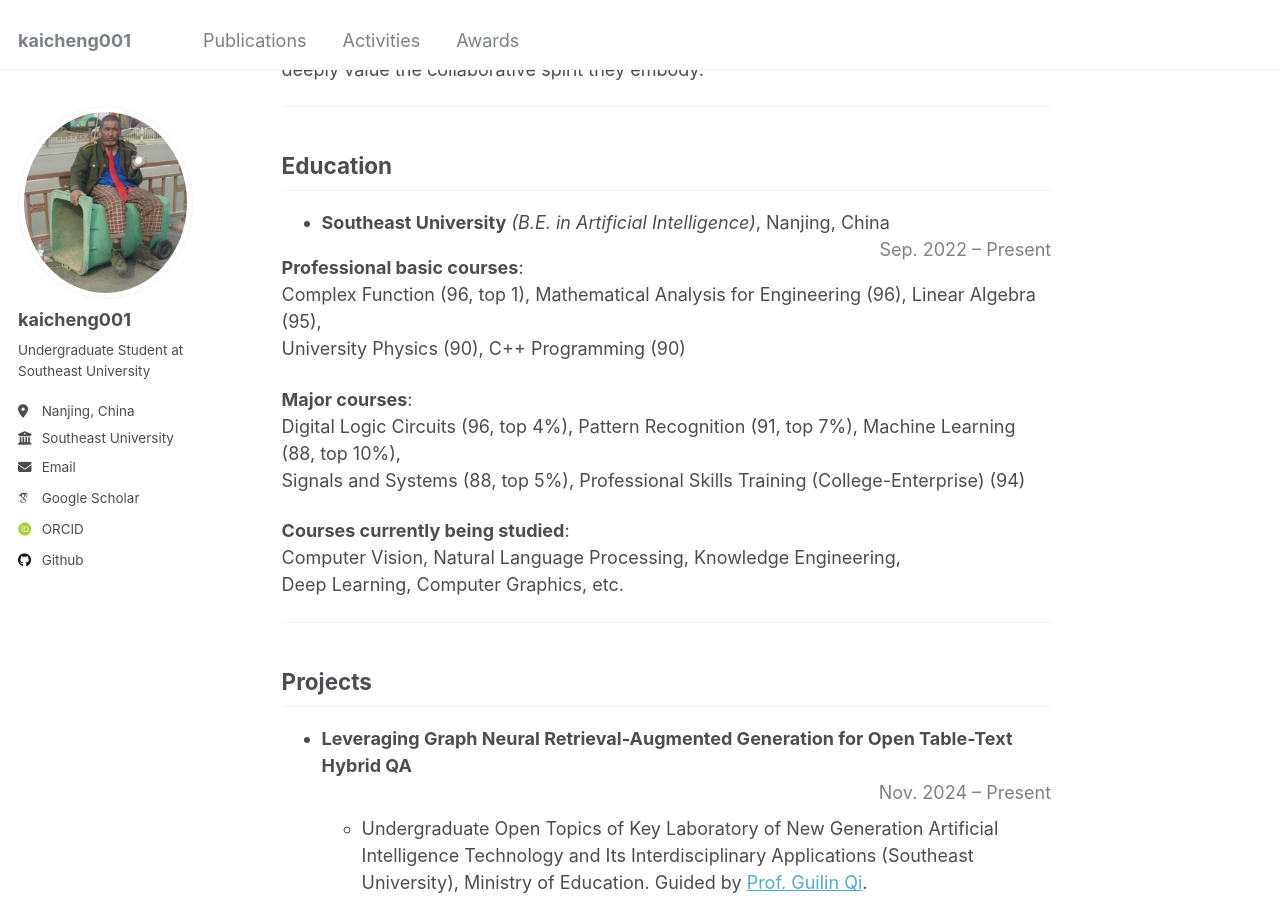
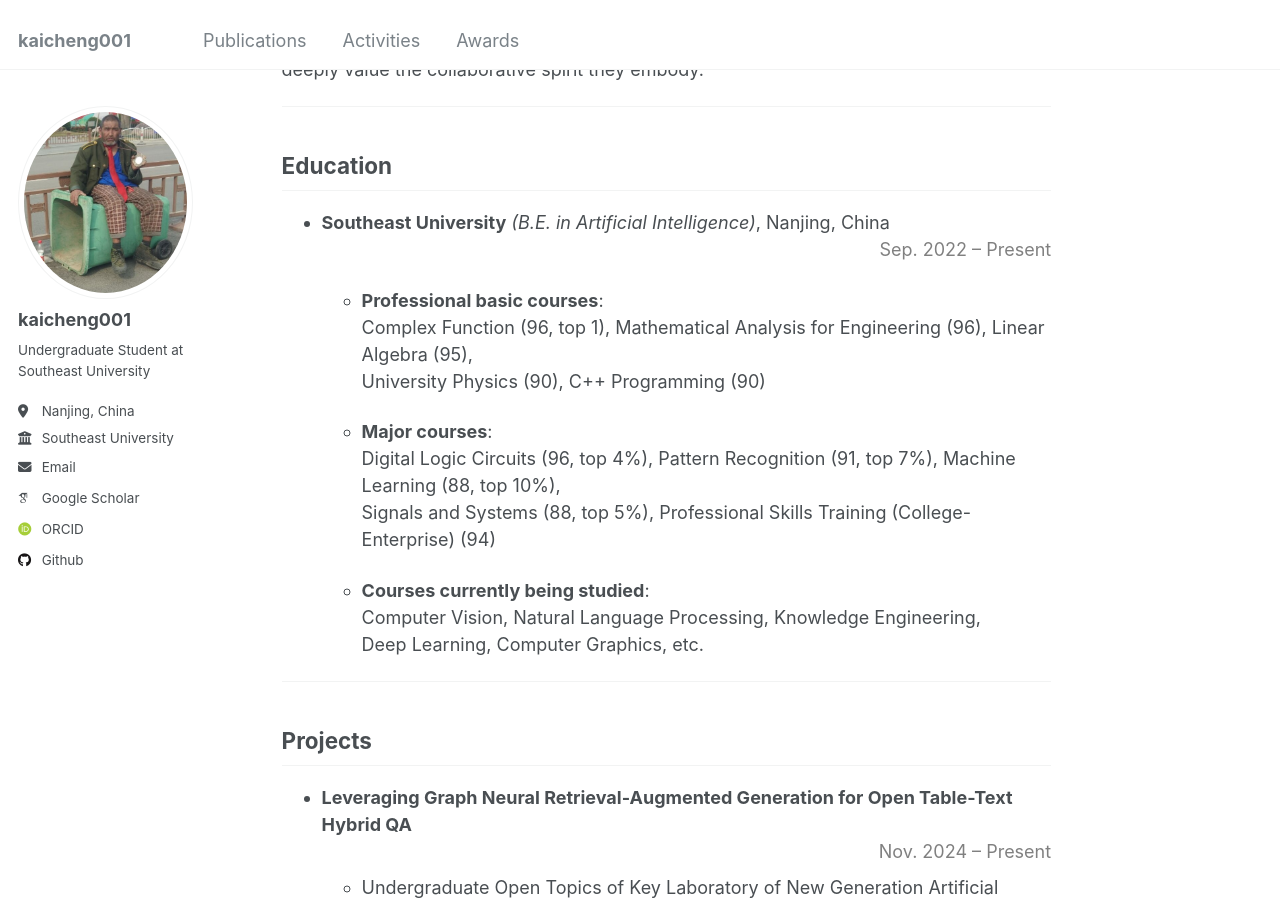
Before and after one commit to kaicheng001/kaicheng001.github.io, a Jekyll site: the page built from _pages/about.md, in a window 1280 px wide and 900 px high, scrolled down 404 px. Built offline with Jekyll 4.4.1, drawn with Linux system fonts in a browser that asks for light colours; some web fonts are replaced.

Commit message:
update about page

```diff
--- a/_pages/about.md
+++ b/_pages/about.md
@@ -17,19 +17,19 @@ I enjoy exploring the unknown and excel in the practical application of technica
 ## Education
 
 - **Southeast University** *(B.E. in Artificial Intelligence)*, Nanjing, China
-<span style="float: right; color: gray;">Sep. 2022 – Present</span>
+<span style="float: right; color: gray;">Sep. 2022 – Present</span> <br>
 
-**Professional basic courses**:
-Complex Function (96, top 1), Mathematical Analysis for Engineering (96), Linear Algebra (95),
-University Physics (90), C++ Programming (90)
+  -  **Professional basic courses**:
+    Complex Function (96, top 1), Mathematical Analysis for Engineering (96), Linear Algebra (95),
+    University Physics (90), C++ Programming (90)
 
-**Major courses**:
-Digital Logic Circuits (96, top 4%), Pattern Recognition (91, top 7%), Machine Learning (88, top 10%),
-Signals and Systems (88, top 5%), Professional Skills Training (College-Enterprise) (94)
+  -  **Major courses**:
+    Digital Logic Circuits (96, top 4%), Pattern Recognition (91, top 7%), Machine Learning (88, top 10%),
+    Signals and Systems (88, top 5%), Professional Skills Training (College-Enterprise) (94)
 
-**Courses currently being studied**:
-Computer Vision, Natural Language Processing, Knowledge Engineering,
-Deep Learning, Computer Graphics, etc.
+  -  **Courses currently being studied**:
+    Computer Vision, Natural Language Processing, Knowledge Engineering,
+    Deep Learning, Computer Graphics, etc.
 
 
 
```
